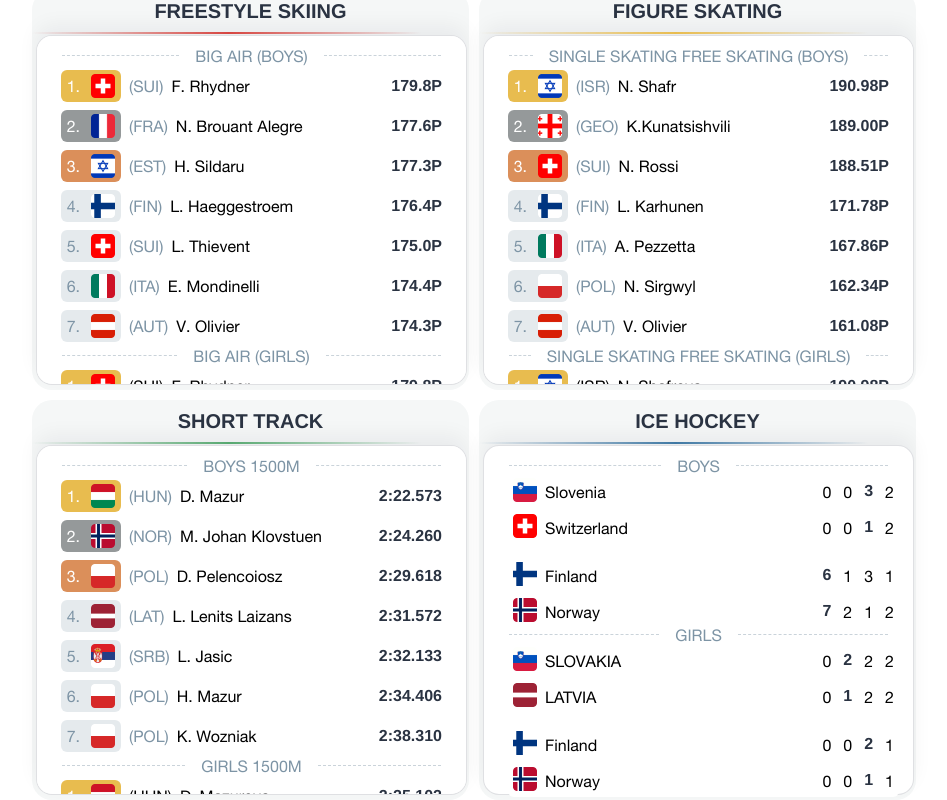
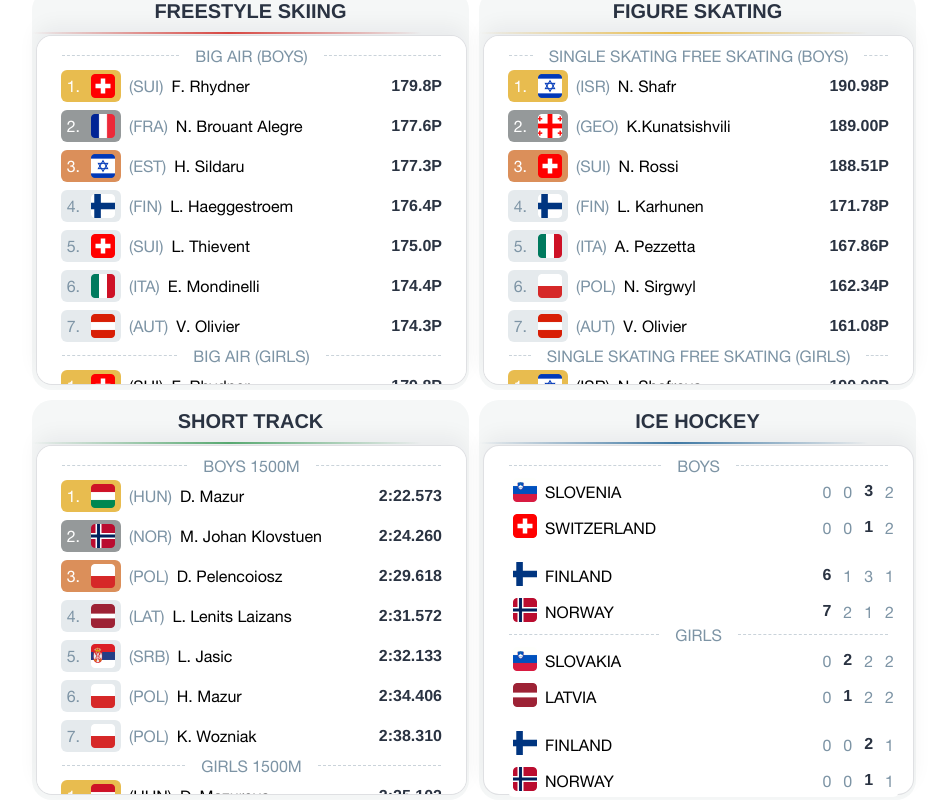
Before and after one commit to Uchaneishvili/Olympic-Leaderboard, a React (Create React App) app: page / in a window 1280 px wide. Shown: the part 917-1717 px from the top of the page, without its empty margins (28-975 px from the left). Built offline with nearby package versions, Linux system fonts and the light colour scheme.

Commit message:
results color is changed

```diff
--- a/src/components/card/Card.js
+++ b/src/components/card/Card.js
@@ -1,7 +1,7 @@
 import { ArrowDown, ArrowUp } from "../ui/icons/icons";
 import { useEffect, useState } from "react";
 import styles from "./Card.module.css";
-import { Reorder, addPointerInfo } from "framer-motion";
+import { Reorder } from "framer-motion";
 import moment from "moment";
 
 function Card({
@@ -87,6 +87,8 @@ function Card({
 
 						const randomIndex = Math.floor(Math.random() * data.length);
 						return data[randomIndex] === player ? updatedPlayer : player;
+					} else {
+						return player;
 					}
 				});
 
@@ -185,7 +187,7 @@ function Card({
 				clearInterval(interval2);
 			};
 		}
-	}, [girls, boys, intervalTime, type]);
+	}, [girls, boys, intervalTime, type, average, format]);
 
 	return (
 		<div className={styles.container}>
@@ -248,6 +250,8 @@ function Card({
 											return b.id - a.id;
 										} else if (type === "point") {
 											return b.point - a.point;
+										} else {
+											return 0;
 										}
 									});
 									if (sortedData.length > 0) {
@@ -377,6 +381,8 @@ function Card({
 											return b.id - a.id;
 										} else if (type === "point") {
 											return b.point - a.point;
+										} else {
+											return 0;
 										}
 									});
 									if (sortedData.length > 0) {
--- a/src/components/hockeyCard/HockeyCard.module.css
+++ b/src/components/hockeyCard/HockeyCard.module.css
@@ -99,6 +99,7 @@ ul {
 
 .scores {
 	display: flex;
+	color: #7d94a5;
 	gap: 12px;
 }
 
--- a/src/data.js
+++ b/src/data.js
@@ -105,14 +105,14 @@ export const biatlhonDataGirls = [
 export const hockeyBoysData = [
 	[
 		{
-			country: "Slovenia",
+			country: "SLOVENIA",
 			scores: [0, 0, 3, 2],
 			flag: (
 				<img className="flag" alt="country-flag" src="flags/Slovenia.png" />
 			),
 		},
 		{
-			country: "Switzerland",
+			country: "SWITZERLAND",
 			scores: [0, 0, 1, 2],
 			flag: (
 				<img className="flag" alt="country-flag" src="flags/Switzerland.png" />
@@ -122,12 +122,12 @@ export const hockeyBoysData = [
 
 	[
 		{
-			country: "Finland",
+			country: "FINLAND",
 			scores: [6, 1, 3, 1],
 			flag: <img className="flag" alt="country-flag" src="flags/Finland.png" />,
 		},
 		{
-			country: "Norway",
+			country: "NORWAY",
 			scores: [7, 2, 1, 2],
 			flag: <img className="flag" alt="country-flag" src="flags/Norway.png" />,
 		},
@@ -152,12 +152,12 @@ export const hockeyGirlsData = [
 
 	[
 		{
-			country: "Finland",
+			country: "FINLAND",
 			scores: [0, 0, 2, 1],
 			flag: <img className="flag" alt="country-flag" src="flags/Finland.png" />,
 		},
 		{
-			country: "Norway",
+			country: "NORWAY",
 			scores: [0, 0, 1, 1],
 			flag: <img className="flag" alt="country-flag" src="flags/Norway.png" />,
 		},
```
